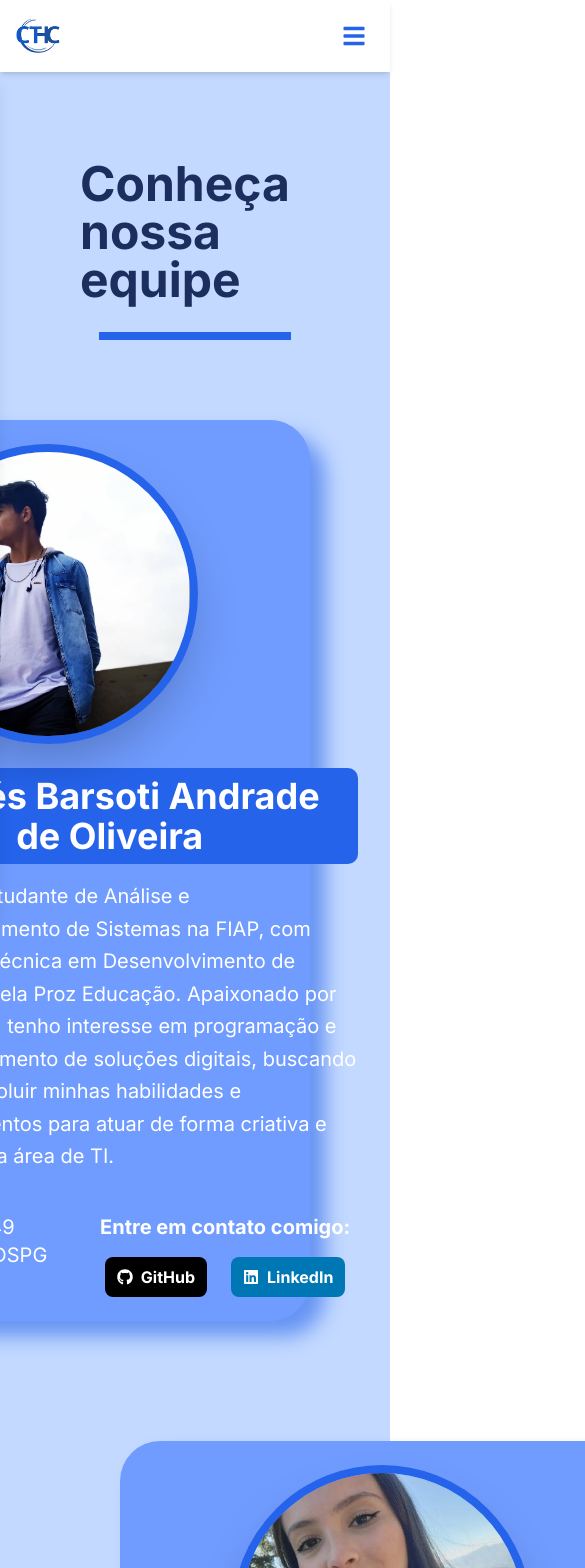
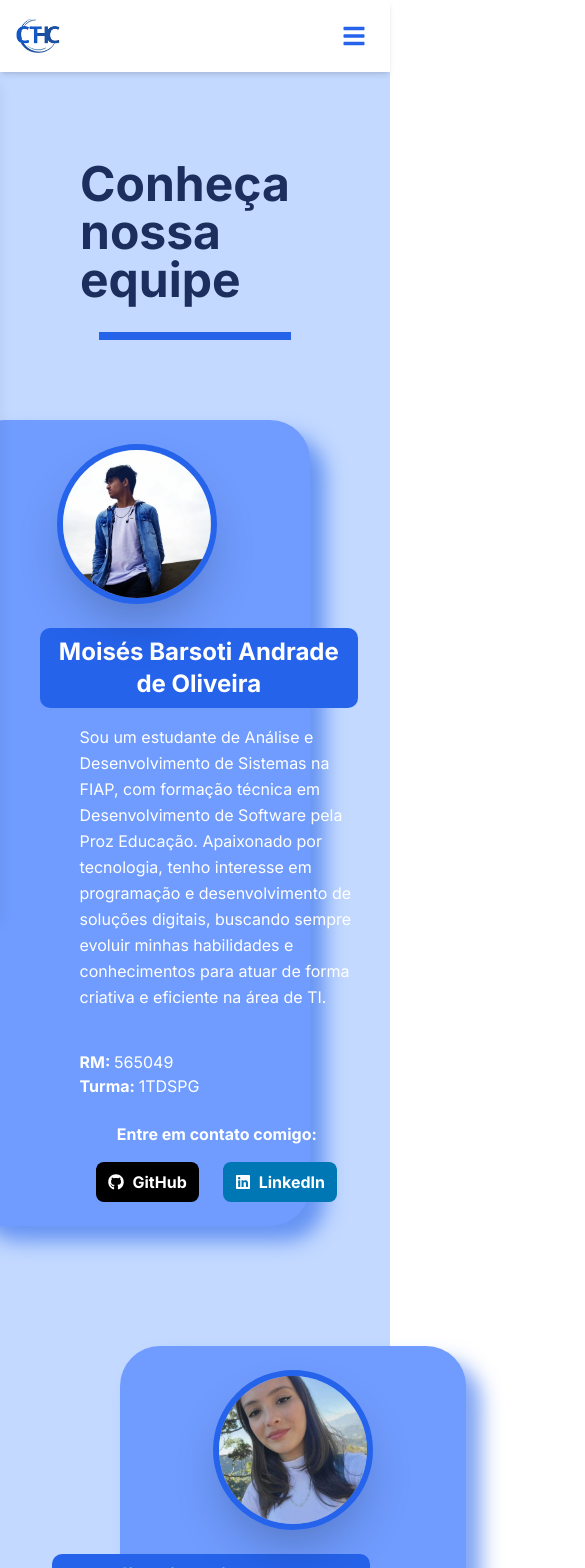
Before and after one commit to BSM-Challenge/ct-hc, a React (Vite) app: page /integrantes in a window 390 px wide. Shown: the top 1568 px of the page, 585 px wide, since content can reach past the window. Built offline with nearby package versions, Linux system fonts and the light colour scheme; a web font is replaced by a local one.

Commit message:
Responsividade dos cards de integrantes criado.

```diff
--- a/src/components/Card/index.tsx
+++ b/src/components/Card/index.tsx
@@ -51,7 +51,7 @@ export default function Card({
           }`}
         >
           <img
-            className="w-[300px] h-[300px] object-cover rounded-full border-[8px] border-[var(--color-blue)] shadow-2xl"
+            className="w-40 h-40 sm:w-60 sm:h-60 lg:w-[300px] lg:h-[300px] object-cover rounded-full border-[6px] sm:border-[8px] border-[var(--color-blue)] shadow-2xl z-10"
             src={img}
             alt={`Foto de ${nome}`}
           />
@@ -63,30 +63,32 @@ export default function Card({
             posicaoImg === "right" ? "mr-36" : "ml-36"
           }`}
         >
-          <h2 className="text-4xl font-bold bg-[var(--color-blue)] -ml-5 px-4 py-2 rounded-[10px] inline-block text-center">
+          {/* Nome */}
+          <h2 className="text-2xl sm:text-3xl lg:text-4xl font-bold bg-[var(--color-blue)] -ml-5 px-4 py-2 rounded-[10px] inline-block text-center">
             {nome}
           </h2>
 
-          <p className="ml-4 mt-4 text-xl leading-relaxed">{descricao}</p>
+          {/* Descrição */}
+          <p className="ml-4 mt-4 sm:text-lg lg:text-xl leading-relaxed px-1 sm:px-4">{descricao}</p>
 
           {/* RM e Turma + Contato */}
-          <div className="flex justify-between max-w-[95%] ml-4 mt-10">
+          <div className="flex flex-col lg:flex-row justify-between gap-6 px-1 sm:px-4 max-w-[95%] ml-4 mt-10">
             <div>
-              <p className="text-xl">
+              <p className="text-base sm:text-lg lg:text-xl">
                 <span className="font-bold">RM: </span>
                 {rm}
               </p>
-              <p className="text-xl">
+              <p className="text-base sm:text-lg lg:text-xl">
                 <span className="font-bold">Turma: </span>
                 {turma}
               </p>
             </div>
 
             <div className="flex flex-col gap-4 items-center">
-              <span className="font-bold text-xl">
+              <span className="font-bold text-base sm:text-lg lg:text-xl">
                 Entre em contato comigo:
               </span>
-              <div className="flex gap-6">
+              <div className="flex gap-6 flex-wrap">
                 <a
                   href={linkGithub}
                   target="_blank"
```
